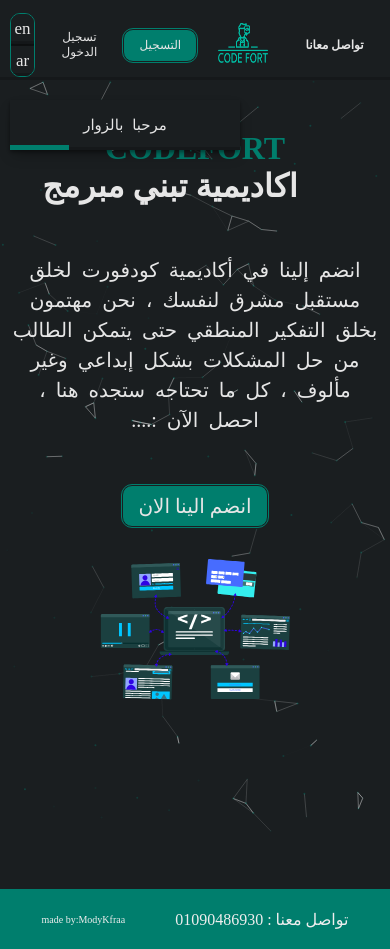
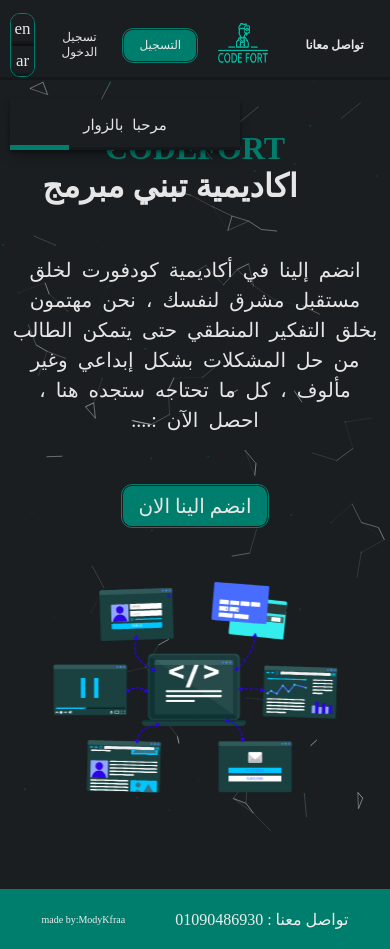
Before and after one commit to moodyKfraa/codefort, a React (Create React App) app: page / in a window 390 px wide. Built offline with nearby package versions, Linux system fonts and the light colour scheme; a web font is replaced by a local one.

Commit message:
fix bugs

```diff
--- a/src/components/footer/style.module.css
+++ b/src/components/footer/style.module.css
@@ -10,6 +10,7 @@
     bottom: 0;
     gap: 50px;
     text-align: center;
+    z-index: 10;
 }
 .footer span{
     color: #eee;
--- a/src/components/home/Styles.module.css
+++ b/src/components/home/Styles.module.css
@@ -11,6 +11,7 @@
     justify-content: space-between;
     background: transparent;
     z-index: 1;
+    overflow: hidden;
 }
 .text{
     display: flex;
@@ -58,6 +59,8 @@
     display: flex;
     justify-content: center;
     align-items: center;
+    transform: scale(1.5
+    );
 }
 @keyframes upAndDown {
     from{transform: translateY(-10px);}
@@ -68,6 +71,7 @@
     .home .inner{
         flex-direction: column;
         text-align: center;
+        gap: 60px;
     }
     .text{width: 100%;}
     .banner{width: 100%;}
```
